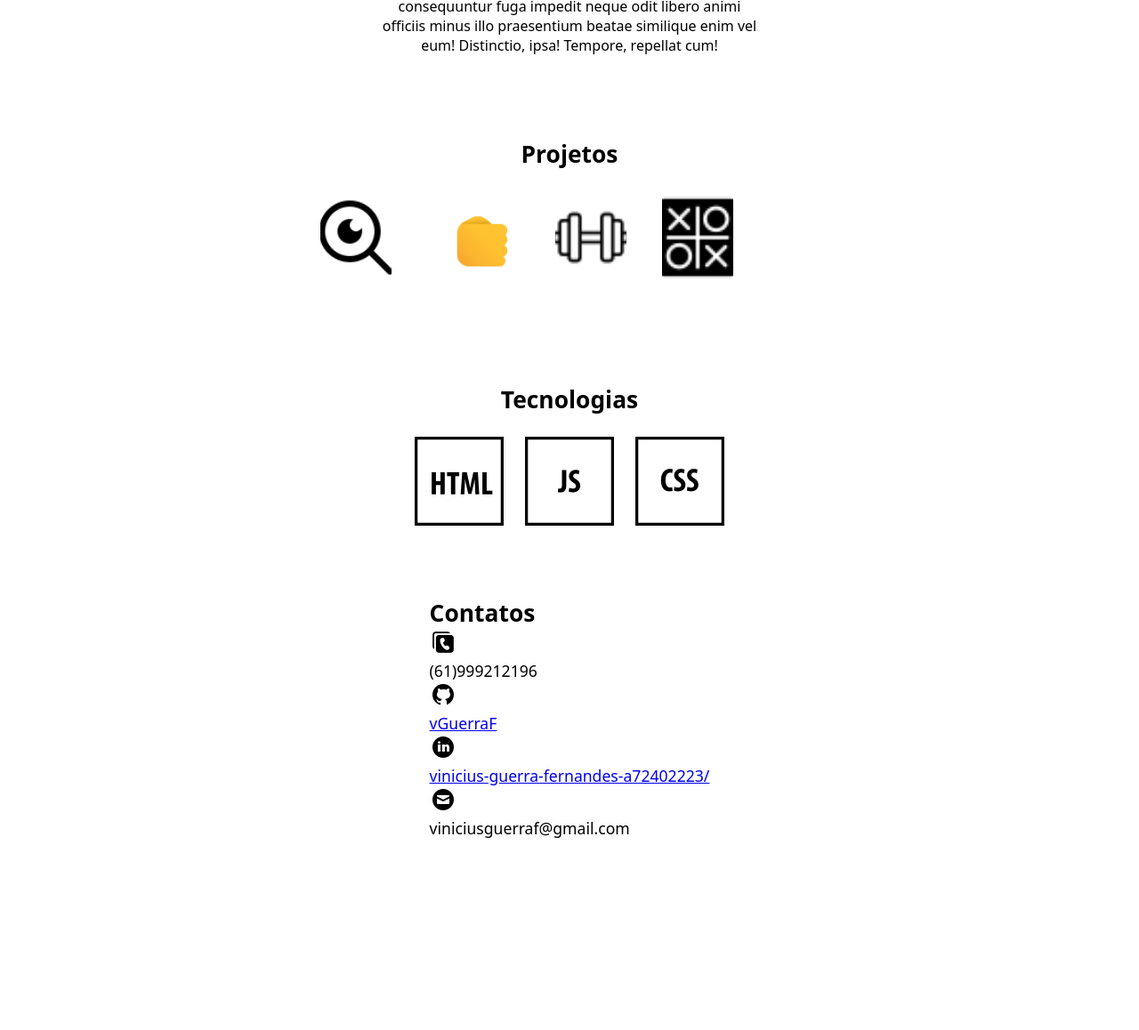
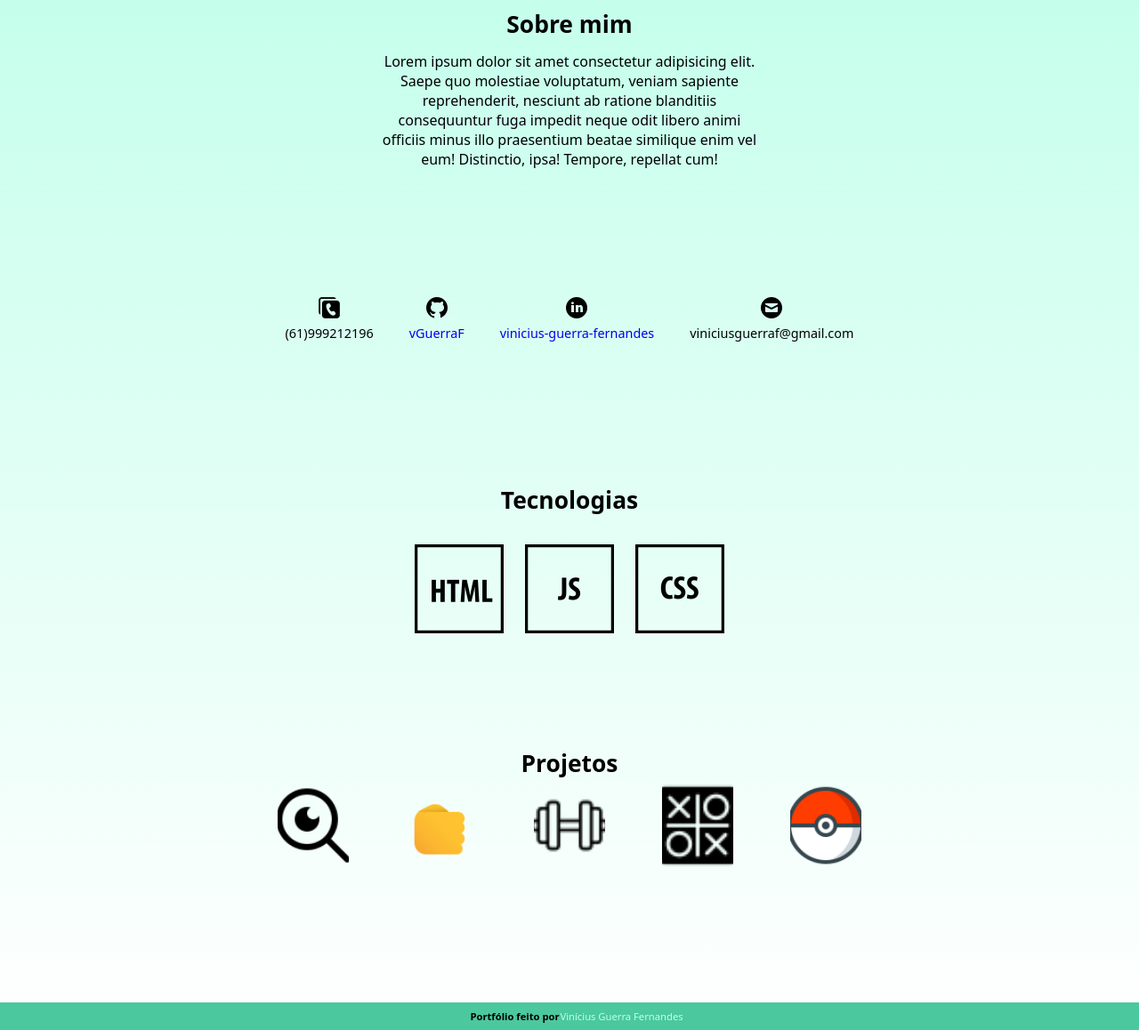
Before and after one commit to vGuerraF/Portfolio, a plain HTML site: page index.html in a window 1280 px wide. Shown: the part 621-1779 px from the top of the page at 89% size. Before the commit the page ends 1583 px from the top, so only its background shows below. Drawn offline with Linux system fonts and the light colour scheme.

Commit message:
add: footer

```diff
--- a/assets/css/style.css
+++ b/assets/css/style.css
@@ -7,14 +7,41 @@
 
 html {
   scroll-behavior: smooth;
+  background: #7fffd4;
+  background: linear-gradient(
+    0deg,
+    #7fffd400 0%,
+    #7fffd457 50%,
+    #7fffd4b8 100%
+  );
 }
 
 nav {
-  background-color: aquamarine;
+  background-color: #4bc89e;
   padding: 0.5rem;
   width: 100%;
   position: fixed;
   top: 0;
+}
+
+footer{
+  background-color: #4bc89e;
+  padding: 0.5rem;
+  width: 100%;
+  display: flex;
+  justify-content: center;
+}
+
+#divFooter{
+  font-size: 0.6rem;
+  display: flex;
+  justify-content: space-around;
+  width:15rem
+}
+
+#footerName{
+  color: #bfffea;
+  font-weight: 400;
 }
 
 ul#menu {
@@ -51,8 +78,8 @@ ul#menu li a {
 }
 
 header {
+  display: flex;
   flex-direction: row;
-  display: flex;
   justify-content: space-around;
   margin: 1.4rem 1.2rem 8rem 1.2rem;
   align-items: center;
@@ -73,7 +100,7 @@ header {
 }
 
 button {
-  background-color: #80ffd4;
+  background-color: #63e2b8;
   font-weight: 600;
   transition: all 0.2s ease;
   border: none;
@@ -84,17 +111,16 @@ button {
 }
 
 button:hover {
-  background-color: #29b889;
+  background-color: #26a87d;
 }
 
 #image1 {
   width: fit-content;
-  height: 22rem;
+  height: 30rem;
 }
 
-#div1 {
+#divTitulo {
   display: flex;
-  align-items: flex-start;
 }
 
 main {
@@ -105,10 +131,10 @@ main {
   align-items: center;
 }
 
-#section1 {
+#sectionSm {
   width: 28rem;
   text-align: center;
-  margin: 0rem 0rem 5rem 0rem;
+  margin: 0rem 0rem 8rem 0rem;
 }
 
 #sobremimsub {
@@ -117,31 +143,19 @@ main {
   font-size: 1rem;
 }
 
-#section2 {
+#sectionProjeto {
   text-align: center;
-  margin: 0rem 0rem 4rem 0rem;
+  margin: 0rem 0rem 8rem 0rem;
 }
 
-#detetive{
-  margin: 1.5rem;
-}
-
-#section3 {
-  text-align: center;
-  margin: 0rem 0rem 5rem 0rem;
-}
-
-#tecnologias {
-  margin: 1.5rem;
-}
-
-#div2 {
+#divProjeto {
   display: flex;
   flex-direction: row;
   justify-content: space-around;
   align-items: center;
-  gap: 2.5rem;
+  gap: 4rem;
 }
+
 
 #detetive:hover {
   background-image: url(/assets/images/icons8-detetive.gif);
@@ -223,12 +237,21 @@ main {
   background-size: cover;
 }
 
-#div3 {
+#sectionTec {
+  text-align: center;
+  margin: 0rem 0rem 8rem 0rem;
+}
+
+#divTec {
   display: flex;
   flex-direction: row;
   justify-content: space-around;
   align-items: center;
   gap: 1.5rem;
+}
+
+#tecnologias {
+  margin: 2rem;
 }
 
 #html:hover {
@@ -241,6 +264,24 @@ main {
 
 #css:hover {
   background-color: #80ffd4;
+}
+
+#sectionCont {
+  text-align: center;
+  margin: 0rem 0rem 8rem 0rem;
+}
+
+#divCont {
+  display: flex;
+  flex-direction: row;
+  justify-content: space-around;
+  align-items: center;
+  gap: 2.5rem;
+  font-size: 0.9rem;
+}
+
+a {
+  text-decoration: none;
 }
 
 @media (max-width: 756px) {
--- a/index.html
+++ b/index.html
@@ -16,7 +16,7 @@
           <li><a href="#sobremim">Sobre mim</a></li>
           <li><a href="#projetos">Projetos</a></li>
           <li><a href="#tecnologias">Tecnologias</a></li>
-          <li><a href="#contato">Contato</a></li>
+          <li><a href="#contatos">Contato</a></li>
         </div>
       </ul>
     </nav>
@@ -28,7 +28,7 @@
         <h3 id="subtitulo">Desenvolvedor Full Stack</h3>
         <button type="button">Download CV</button>
       </div>
-      <div id="div1">
+      <div id="divTitulo">
         <img
           id="image1"
           src="./assets/images/Coding-bro.png"
@@ -38,8 +38,8 @@
     </header>
 
     <main>
-      <section id="section1">
-        <h1 id="sobremim">Sobre mim</h1>
+      <section id="sectionSm">
+        <h2 id="sobremim">Sobre mim</h2>
         <h3 id="sobremimsub">
           Lorem ipsum dolor sit amet consectetur adipisicing elit. Saepe quo
           molestiae voluptatum, veniam sapiente reprehenderit, nesciunt ab
@@ -49,9 +49,65 @@
         </h3>
       </section>
 
-      <section id="section2">
-        <h1 id="projetos">Projetos</h1>
-        <div id="div2">
+      <section id="sectionCont">
+        <div id="divCont">
+          <picture
+            ><img
+              src="./assets/images/icons8-contatos-duplicados-30.png"
+              alt="icone telefone"
+            />
+            <figcaption>(61)999212196</figcaption></picture
+          >
+
+          <picture>
+            <a href="https://github.com/vGuerraF" target="_blank"
+              ><img src="./assets/images/icons8-github-30.png" alt="" />
+              <figcaption>vGuerraF</figcaption></a
+            >
+          </picture>
+
+          <picture
+            ><a
+              href="https://www.linkedin.com/in/vinicius-guerra-fernandes-a72402223/"
+              target="_blank"
+              ><img
+                src="./assets/images/icons8-linkedin-circundado-30.png"
+                alt=""
+              />
+              <figcaption>vinicius-guerra-fernandes</figcaption></a
+            ></picture
+          >
+
+          <picture>
+            <img
+              src="./assets/images/icons8-envelope-circulado-30.png"
+              alt="icone email"
+            />
+            <figcaption>viniciusguerraf@gmail.com</figcaption>
+          </picture>
+        </div>
+      </section>
+
+      <section id="sectionTec">
+        <h2 id="tecnologias">Tecnologias</h2>
+        <div id="divTec">
+          <img
+            id="html"
+            src="./assets/images/icons8-html-100.png"
+            alt="logo HTML"
+          />
+          <img id="js" src="./assets/images/icons8-js-100.png" alt="logo JS" />
+          <img
+            id="css"
+            src="./assets/images/icons8-css-100.png"
+            alt="logo CSS"
+          />
+        </div>
+      </section>
+
+      <section id="sectionProjeto">
+        <h2 id="projetos">Projetos</h2>
+        <div id="divProjeto">
           <a
             id="detetive"
             href="https://github.com/vGuerraF/projeto-0-Detetive.git"
@@ -93,50 +149,13 @@
           </a>
         </div>
       </section>
+    </main>
 
-      <section id="section3">
-        <h1 id="tecnologias">Tecnologias</h1>
-        <div id="div3">
-          <img
-            id="html"
-            src="./assets/images/icons8-html-100.png"
-            alt="logo HTML"
-          />
-          <img id="js" src="./assets/images/icons8-js-100.png" alt="logo JS" />
-          <img
-            id="css"
-            src="./assets/images/icons8-css-100.png"
-            alt="logo CSS"
-          />
-        </div>
-      </section>
-
-      <section id="section4">
-        <h1 id="contatos">Contatos</h1>
-        <div id="div4">
-          <img
-            src="./assets/images/icons8-contatos-duplicados-30.png"
-            alt="icone telefone"
-          />
-          <figcaption>(61)999212196</figcaption>
-
-          <a href="https://github.com/vGuerraF"
-          target="_blank"
-            ><img src="./assets/images/icons8-github-30.png" alt=""
-          /> <figcaption>vGuerraF</figcaption></a>
-
-          <a href="https://www.linkedin.com/in/vinicius-guerra-fernandes-a72402223/"
-          target="_blank"
-            ><img src="./assets/images/icons8-linkedin-circundado-30.png" alt=""
-          /> <figcaption>vinicius-guerra-fernandes-a72402223/</figcaption></a>
-
-          <img
-            src="./assets/images/icons8-envelope-circulado-30.png"
-            alt="icone email"
-          />
-          <figcaption>viniciusguerraf@gmail.com</figcaption>
-        </div>
-      </section>
-    </main>
+    <footer>
+      <div id="divFooter">
+        <h3>Portfólio feito por</h3>
+        <h3 id="footerName">Vinícius Guerra Fernandes</h3>
+      </div>
+    </footer>
   </body>
 </html>
```
Also changed, not shown: assets/images/Coding-bro.png, assets/images/icons8-pokebola-48.png (deleted), assets/images/icons8-pokebola-96.png (added).
